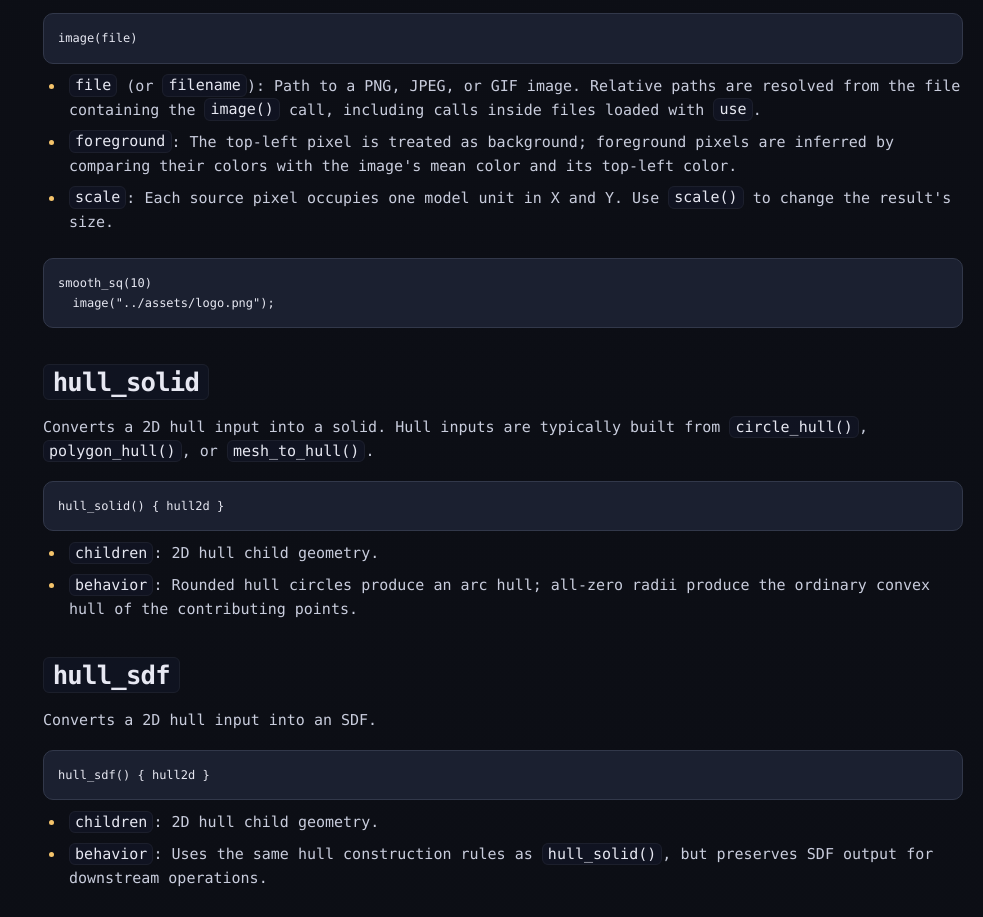
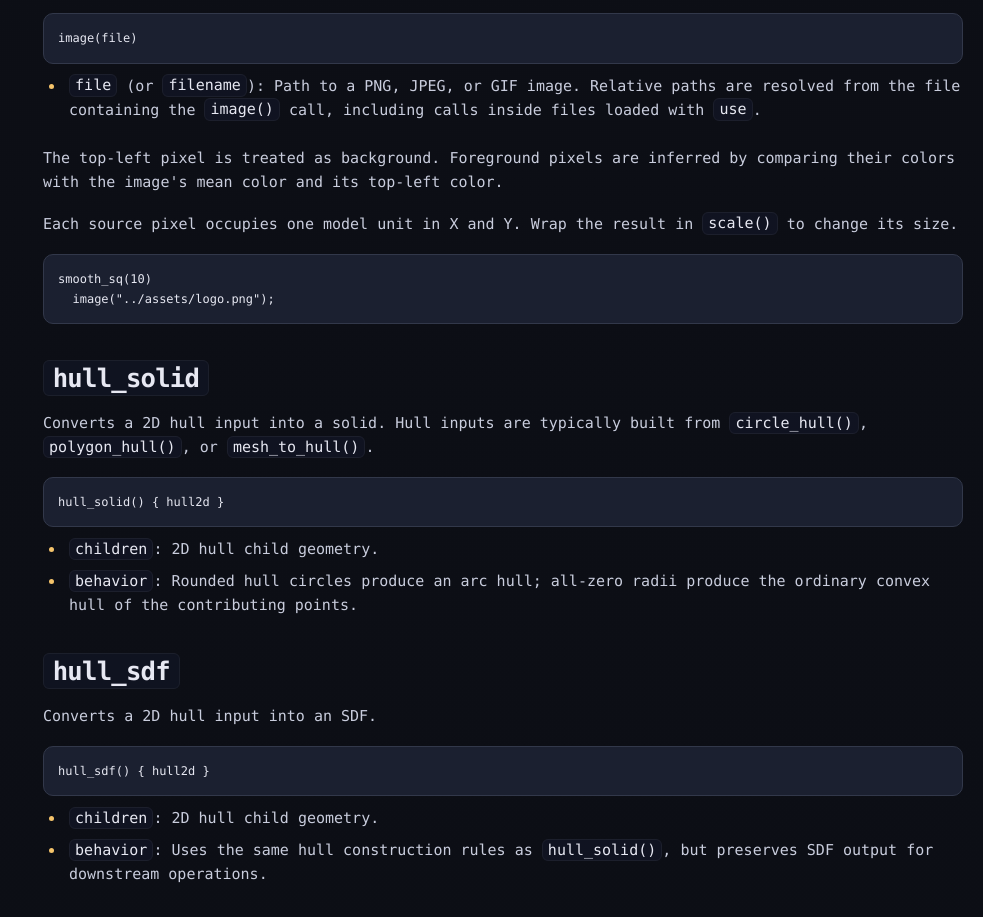
Before and after one commit to unixpickle/m3dscad, a plain HTML site: page landing_page/docs/index.html in a window 1280 px wide. Shown: the part 10380-11297 px from the top of the page, without its empty margins (297-1280 px from the left). Drawn offline with Linux system fonts and the light colour scheme.

Commit message:
change fmt

```diff
--- a/landing_page/docs/index.html
+++ b/landing_page/docs/index.html
@@ -449,9 +449,9 @@ sphere(r=radius);</pre>
         <pre class="example-code">image(file)</pre>
         <ul>
           <li><code>file</code> (or <code>filename</code>): Path to a PNG, JPEG, or GIF image. Relative paths are resolved from the file containing the <code>image()</code> call, including calls inside files loaded with <code>use</code>.</li>
-          <li><code>foreground</code>: The top-left pixel is treated as background; foreground pixels are inferred by comparing their colors with the image's mean color and its top-left color.</li>
-          <li><code>scale</code>: Each source pixel occupies one model unit in X and Y. Use <code>scale()</code> to change the result's size.</li>
         </ul>
+        <p>The top-left pixel is treated as background. Foreground pixels are inferred by comparing their colors with the image's mean color and its top-left color.</p>
+        <p>Each source pixel occupies one model unit in X and Y. Wrap the result in <code>scale()</code> to change its size.</p>
         <pre class="example-code">smooth_sq(10)
   image("../assets/logo.png");</pre>
 
```
